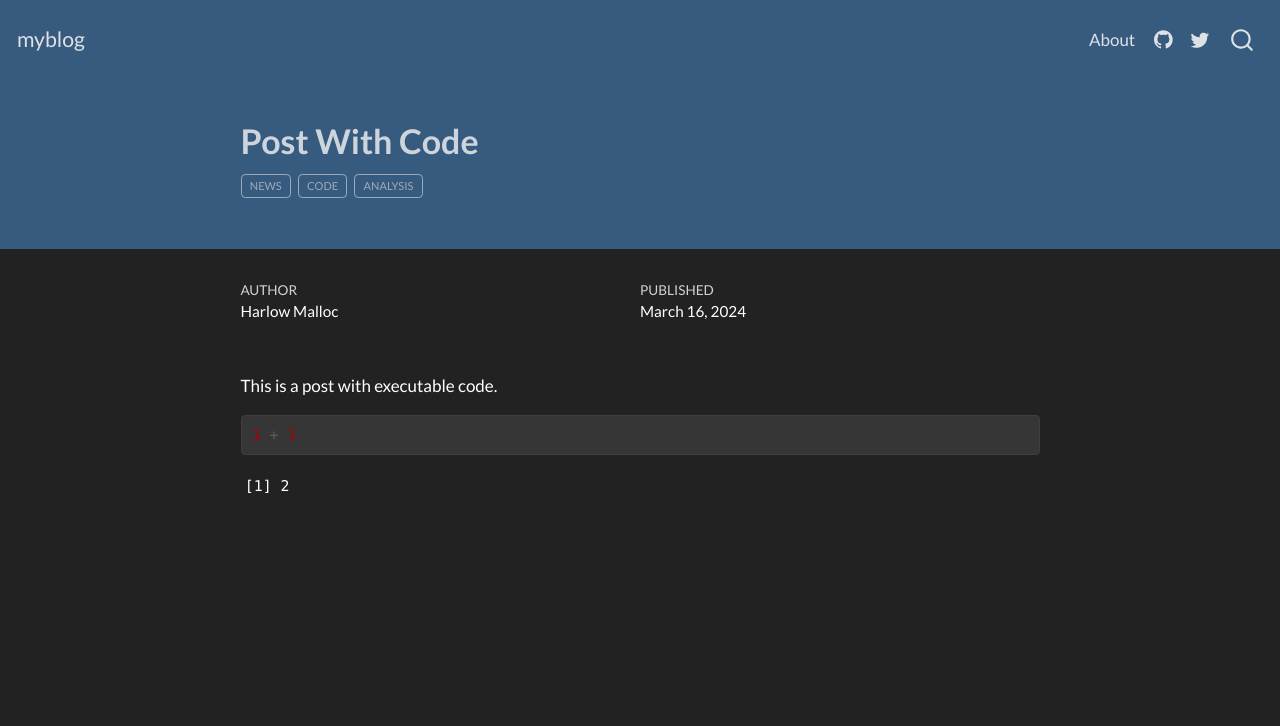
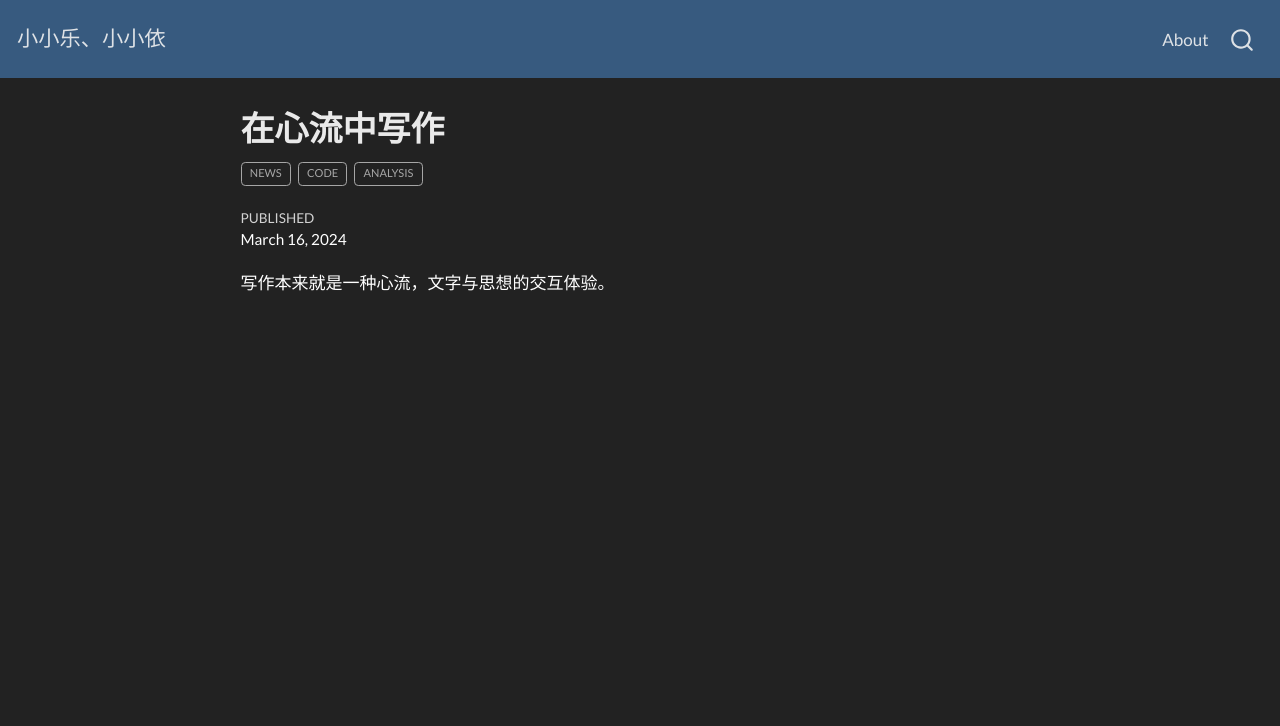
Before and after one commit to hnzhaowei/hnzhaowei.github.io, a plain HTML site: page posts/post-with-code/index.html in a window 1280 px wide. Drawn offline with Linux system fonts and the light colour scheme.

Commit message:
修正内容

```diff
--- a/posts/post-with-code/index.html
+++ b/posts/post-with-code/index.html
@@ -6,10 +6,9 @@
 
 <meta name="viewport" content="width=device-width, initial-scale=1.0, user-scalable=yes">
 
-<meta name="author" content="Harlow Malloc">
 <meta name="dcterms.date" content="2024-03-16">
 
-<title>myblog - Post With Code</title>
+<title>小小乐、小小依 - 在心流中写作</title>
 <style>
 code{white-space: pre-wrap;}
 span.smallcaps{font-variant: small-caps;}
@@ -21,40 +20,6 @@ ul.task-list li input[type="checkbox"] {
   width: 0.8em;
   margin: 0 0.8em 0.2em -1em; /* quarto-specific, see https://github.com/quarto-dev/quarto-cli/issues/4556 */
   vertical-align: middle;
-}
-/* CSS for syntax highlighting */
-pre > code.sourceCode { white-space: pre; position: relative; }
-pre > code.sourceCode > span { display: inline-block; line-height: 1.25; }
-pre > code.sourceCode > span:empty { height: 1.2em; }
-.sourceCode { overflow: visible; }
-code.sourceCode > span { color: inherit; text-decoration: inherit; }
-div.sourceCode { margin: 1em 0; }
-pre.sourceCode { margin: 0; }
-@media screen {
-div.sourceCode { overflow: auto; }
-}
-@media print {
-pre > code.sourceCode { white-space: pre-wrap; }
-pre > code.sourceCode > span { text-indent: -5em; padding-left: 5em; }
-}
-pre.numberSource code
-  { counter-reset: source-line 0; }
-pre.numberSource code > span
-  { position: relative; left: -4em; counter-increment: source-line; }
-pre.numberSource code > span > a:first-child::before
-  { content: counter(source-line);
-    position: relative; left: -1em; text-align: right; vertical-align: baseline;
-    border: none; display: inline-block;
-    -webkit-touch-callout: none; -webkit-user-select: none;
-    -khtml-user-select: none; -moz-user-select: none;
-    -ms-user-select: none; user-select: none;
-    padding: 0 4px; width: 4em;
-  }
-pre.numberSource { margin-left: 3em;  padding-left: 4px; }
-div.sourceCode
-  {   }
-@media screen {
-pre > code.sourceCode > span > a:first-child::before { text-decoration: underline; }
 }
 </style>
 
@@ -71,10 +36,10 @@ pre > code.sourceCode > span > a:first-child::before { text-decoration: underlin
 <script src="../../site_libs/quarto-html/tippy.umd.min.js"></script>
 <script src="../../site_libs/quarto-html/anchor.min.js"></script>
 <link href="../../site_libs/quarto-html/tippy.css" rel="stylesheet">
-<link href="../../site_libs/quarto-html/quarto-syntax-highlighting.css" rel="stylesheet" id="quarto-text-highlighting-styles">
+<link href="../../site_libs/quarto-html/quarto-syntax-highlighting-dark.css" rel="stylesheet" id="quarto-text-highlighting-styles">
 <script src="../../site_libs/bootstrap/bootstrap.min.js"></script>
 <link href="../../site_libs/bootstrap/bootstrap-icons.css" rel="stylesheet">
-<link href="../../site_libs/bootstrap/bootstrap.min.css" rel="stylesheet" id="quarto-bootstrap" data-mode="light">
+<link href="../../site_libs/bootstrap/bootstrap.min.css" rel="stylesheet" id="quarto-bootstrap" data-mode="dark">
 <script id="quarto-search-options" type="application/json">{
   "location": "navbar",
   "copy-button": false,
@@ -108,7 +73,7 @@ pre > code.sourceCode > span > a:first-child::before { text-decoration: underlin
       <div class="navbar-container container-fluid">
       <div class="navbar-brand-container">
     <a class="navbar-brand" href="../../index.html">
-    <span class="navbar-title">myblog</span>
+    <span class="navbar-title">小小乐、小小依</span>
     </a>
   </div>
             <div id="quarto-search" class="" title="Search"></div>
@@ -121,16 +86,6 @@ pre > code.sourceCode > span > a:first-child::before { text-decoration: underlin
     <a class="nav-link" href="../../about.html" rel="" target="">
  <span class="menu-text">About</span></a>
   </li>
-  <li class="nav-item compact">
-    <a class="nav-link" href="https://github.com/" rel="" target=""><i class="bi bi-github" role="img">
-</i>
- <span class="menu-text"></span></a>
-  </li>
-  <li class="nav-item compact">
-    <a class="nav-link" href="https://twitter.com" rel="" target=""><i class="bi bi-twitter" role="img">
-</i>
- <span class="menu-text"></span></a>
-  </li>
 </ul>
             <div class="quarto-navbar-tools">
 </div>
@@ -139,27 +94,27 @@ pre > code.sourceCode > span > a:first-child::before { text-decoration: underlin
     </nav>
 </header>
 <!-- content -->
-<header id="title-block-header" class="quarto-title-block default page-columns page-full">
-  <div class="quarto-title-banner page-columns page-full">
-    <div class="quarto-title column-body">
-      <h1 class="title">Post With Code</h1>
+<div id="quarto-content" class="quarto-container page-columns page-rows-contents page-layout-article page-navbar">
+<!-- sidebar -->
+<!-- margin-sidebar -->
+
+<!-- main -->
+<main class="content" id="quarto-document-content">
+
+<header id="title-block-header" class="quarto-title-block default">
+<div class="quarto-title">
+<h1 class="title">在心流中写作</h1>
   <div class="quarto-categories">
     <div class="quarto-category">news</div>
     <div class="quarto-category">code</div>
     <div class="quarto-category">analysis</div>
   </div>
   </div>
-  </div>
+
 
 
 <div class="quarto-title-meta">
 
-      <div>
-      <div class="quarto-title-meta-heading">Author</div>
-      <div class="quarto-title-meta-contents">
-               <p>Harlow Malloc </p>
-            </div>
-    </div>
 
     <div>
     <div class="quarto-title-meta-heading">Published</div>
@@ -172,23 +127,9 @@ pre > code.sourceCode > span > a:first-child::before { text-decoration: underlin
   </div>
 
 
-  </header><div id="quarto-content" class="quarto-container page-columns page-rows-contents page-layout-article page-navbar">
-<!-- sidebar -->
-<!-- margin-sidebar -->
+</header>
 
-<!-- main -->
-<main class="content quarto-banner-title-block" id="quarto-document-content">
-
-
-
-
-<p>This is a post with executable code.</p>
-<div class="cell">
-<div class="sourceCode cell-code" id="cb1"><pre class="sourceCode r code-with-copy"><code class="sourceCode r"><span id="cb1-1"><a href="#cb1-1" aria-hidden="true" tabindex="-1"></a><span class="dv">1</span> <span class="sc">+</span> <span class="dv">1</span></span></code><button title="Copy to Clipboard" class="code-copy-button"><i class="bi"></i></button></pre></div>
-<div class="cell-output cell-output-stdout">
-<pre><code>[1] 2</code></pre>
-</div>
-</div>
+<p>写作本来就是一种心流，文字与思想的交互体验。</p>
 
 
 
--- a/search.json
+++ b/search.json
@@ -4,14 +4,14 @@
     "href": "index.html",
     "title": "小小乐、小小依",
     "section": "",
-    "text": "Post With Code\n\n\n\n\n\n\n\nnews\n\n\ncode\n\n\nanalysis\n\n\n\n\n\n\n\n\n\n\n\nMar 16, 2024\n\n\nHarlow Malloc\n\n\n\n\n\n\n  \n\n\n\n\nWelcome To My Blog\n\n\n\n\n\n\n\nnews\n\n\n\n\n\n\n\n\n\n\n\nMar 13, 2024\n\n\nTristan O’Malley\n\n\n\n\n\n\nNo matching items"
+    "text": "在心流中写作\n\n\n\n\n\n\n\nnews\n\n\ncode\n\n\nanalysis\n\n\n\n\n\n\n\n\n\n\n\nMar 16, 2024\n\n\n\n\n\n\n  \n\n\n\n\nWelcome To My Blog\n\n\n\n\n\n\n\nnews\n\n\n\n\n\n\n\n\n\n\n\nMar 13, 2024\n\n\n\n\n\n\nNo matching items"
   },
   {
     "objectID": "posts/post-with-code/index.html",
     "href": "posts/post-with-code/index.html",
-    "title": "Post With Code",
+    "title": "在心流中写作",
     "section": "",
-    "text": "This is a post with executable code.\n\n1 + 1\n\n[1] 2"
+    "text": "写作本来就是一种心流，文字与思想的交互体验。"
   },
   {
     "objectID": "about.html",
```
Also changed, not shown: index.html (+4 -10 lines), posts/welcome/index.html (+11 -20 lines). Lines whose indentation alone changed are shown as unchanged.
